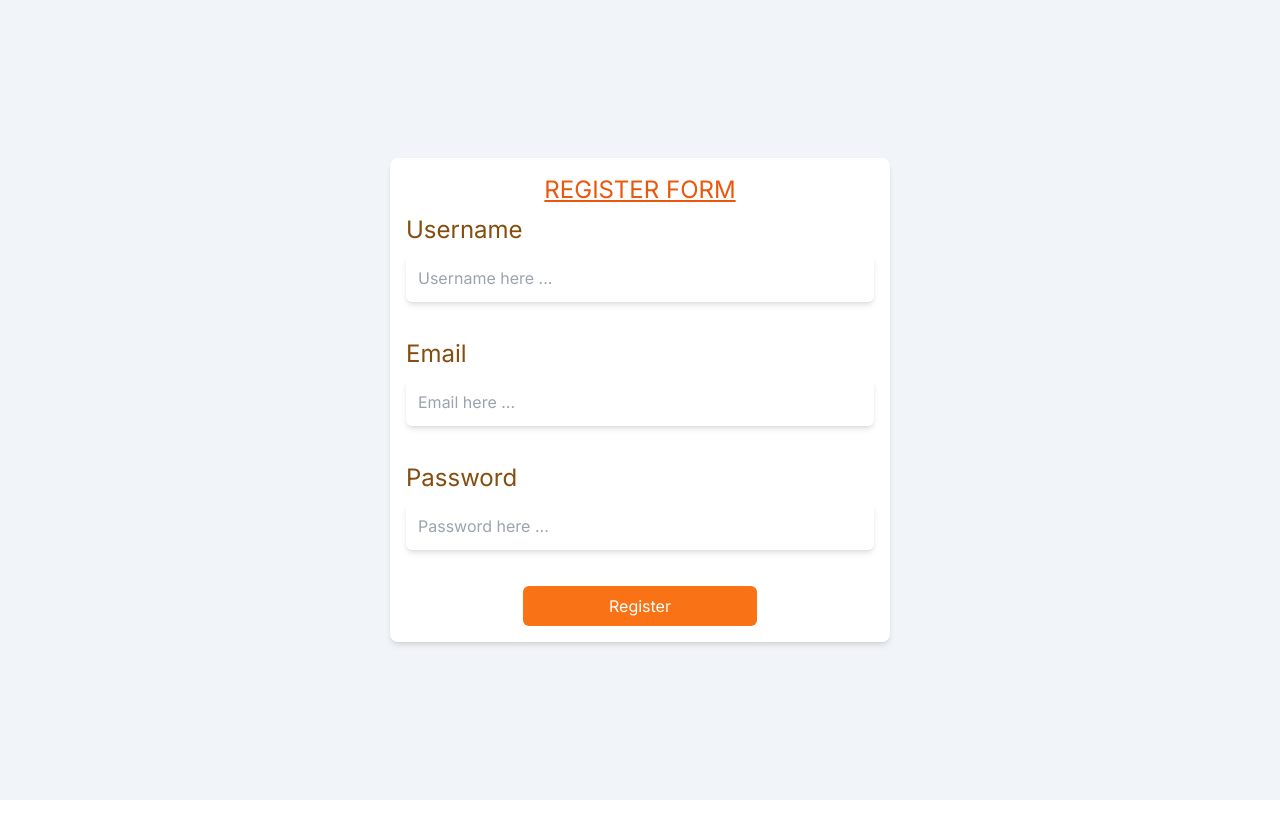
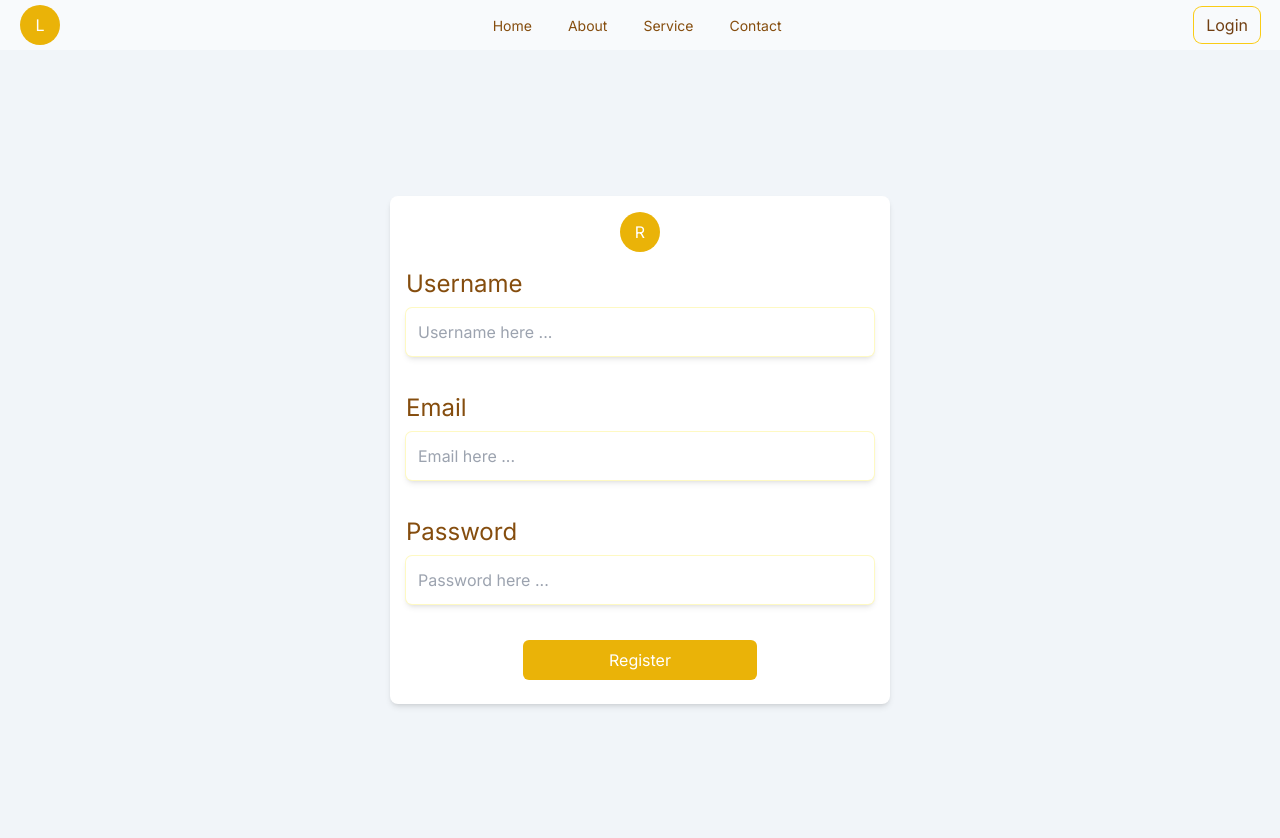
Before and after one commit to Ladalo-Daniel/react-next-js-drilling, a Next.js app: page /registration-form in a window 1280 px wide. Shown: the top 838 px of the page. Before the commit the page ends 800 px from the top, so only its background shows below. Built offline with nearby package versions, Linux system fonts and the light colour scheme.

Commit message:
what a good day!

```diff
--- a/src/app/layout.jsx
+++ b/src/app/layout.jsx
@@ -1,5 +1,6 @@
 import { Inter } from "next/font/google";
 import "./globals.css";
+import Navbar from "@/components/Navbar";
 
 const inter = Inter({ subsets: ["latin"] });
 
@@ -11,7 +12,10 @@ export const metadata = {
 export default function RootLayout({ children }) {
   return (
     <html lang="en">
-      <body className={inter.className}>{children}</body>
+      <body className={inter.className}>
+        <Navbar />
+        {children}
+      </body>
     </html>
   );
 }
--- a/src/app/registration-form/components/Form.jsx
+++ b/src/app/registration-form/components/Form.jsx
@@ -5,7 +5,9 @@ import FormComponent from './FormComponent';
 function Form() {
   return (
     <div className='flex flex-col gap-2 bg-white rounded-lg shadow-md w-[90vw] md:w-[500px] p-4'>
-      <h1 className='text-center text-orange-600 text-2xl underline'>REGISTER FORM</h1>
+      <div className=' flex items-center justify-center rounded-full h-[40px] w-[40px] bg-yellow-500 self-center'>
+        <p className=' text-center text-white'>R</p>
+      </div>
       <FormComponent />
     </div>
   );
--- a/src/app/registration-form/components/FormComponent.jsx
+++ b/src/app/registration-form/components/FormComponent.jsx
@@ -55,12 +55,12 @@ function FormComponent() {
 
   return (
     <>
-      <form onSubmit={handleSubmit} className='flex flex-col gap-9'>
+      <form onSubmit={handleSubmit} className='flex flex-col gap-9 py-2'>
         <label htmlFor='username' className='flex flex-col gap-2'>
           <span className='text-yellow-800 text-2xl'>Username</span>
           <input
             type='text'
-            className='shadow-md rounded-md p-3'
+            className='shadow-md ring-1 ring-yellow-100 outline-none rounded-md p-3'
             placeholder='Username here ...'
             name='username'
             id='username'
@@ -74,7 +74,7 @@ function FormComponent() {
           <input
             type='email'
             placeholder='Email here ...'
-            className='shadow-md rounded-md p-3'
+            className='shadow-md rounded-md p-3 ring-1 ring-yellow-100 outline-none'
             name='email'
             id='email'
             value={formData.email}
@@ -87,7 +87,7 @@ function FormComponent() {
           <input
             type='password'
             placeholder='Password here ...'
-            className='shadow-md rounded-md p-3'
+            className='shadow-md rounded-md p-3 ring-1 ring-yellow-100 outline-none'
             name='password'
             id='password'
             value={formData.password}
@@ -95,7 +95,7 @@ function FormComponent() {
           />
           {errors.password && <p className='text-red-500'>{errors.password}</p>}
         </label>
-        <button type='submit' className='bg-orange-500 text-white rounded-md p-2 w-1/2 self-center' disabled={loading}>
+        <button type='submit' className='bg-yellow-500 text-white rounded-md p-2 w-1/2 self-center' disabled={loading}>
           {loading ? "Congrats!" : 'Register'}
         </button>
         {successMessage && <p className='text-green-500 text-center ring-1 p-2 ring-green-300'>{successMessage}</p>}
--- a/src/app/registration-form/page.jsx
+++ b/src/app/registration-form/page.jsx
@@ -3,7 +3,7 @@ import Form from './components/Form'
 
 function UserRegistrationPage() {
   return (
-    <main className=' bg-slate-100 h-screen flex items-center justify-center'>
+    <main className=' bg-slate-100 min-h-[100vh] flex items-center justify-center md:py-9'>
       <Form />
     </main>
   )
--- /dev/null
+++ b/src/components/Navbar.jsx
@@ -0,0 +1,106 @@
+"use client"
+
+import { MenuIcon, X } from 'lucide-react'
+import Link from 'next/link'
+import { useRouter } from 'next/navigation'
+import React, { useEffect, useRef, useState } from 'react'
+
+const navItems = [
+    {
+        name: "Home",
+        link: "/",
+    },
+    {
+        name: "About",
+        link: "#",
+
+    },
+    {
+        name: "Service",
+        link: "#",
+
+    },
+    {
+        name: "Contact",
+        link: "#",
+
+    }
+]
+
+function Navbar() {
+
+    const [mobileNav, setMobileNav] = useState(false)
+    const navRef = useRef(null)
+
+    const handleMobileOpen = () => {
+        setMobileNav(!mobileNav)
+    }
+
+    const rounter = useRouter()
+
+
+
+  return (
+    <nav className=' flex flex-row items-center justify-between bg-slate-50 w-full h-[50px] sticky top-0'>
+        {/* IMAGELOGO_HERE */}
+        <div className=' flex flex-row gap-2 items-center px-5'>
+            <div className=' md:hidden' onClick={handleMobileOpen}>
+                {
+                    mobileNav ?
+                    (
+                     <X size={25} className=' text-yellow-900' />
+                    ) :
+                    (
+                     <MenuIcon size={30} className=' text-yellow-900' />
+                    )
+                }
+            </div>
+            <Link href="/" className=' flex items-center justify-center rounded-full h-[30px] w-[30px] md:h-[40px] md:w-[40px] bg-yellow-500 self-center'>
+            <p className=' text-center text-white'>L</p>
+           </Link>
+        </div>
+
+        {/* DESKTOP_MENU */}
+
+      <ul className=' md:flex flex-row items-center gap-3 hidden '>
+        {navItems.map((item, idx) => (
+            <li key={idx} >
+                <Link
+                href={item.link}
+                className={`px-3 py-1.5 text-sm text-yellow-800 duration-100 hover:border rounded-lg hover:border-yellow-600 active:shadow-lg `}
+                >{item.name}</Link>
+            </li>
+        ))}
+      </ul>
+
+       {/* LOGIN_BUTTON */}
+      <Link
+      href="/registration-form"
+      onClick={mobileNav && handleMobileOpen}
+      className=' ring-1 ring-yellow-400 py-1.5 text-yellow-900 rounded-lg px-3 mr-5'
+      >Login</Link>
+
+
+      {/* MOBILEMENU */}
+     {
+       mobileNav &&
+        (
+            <ul ref={navRef} className=' flex flex-col md:hidden  gap-3 top-[50px] absolute bg-slate-50 h-[100vh] w-[35vw] px-3 py-7 duration-1000  '>
+            {navItems.map((item, idx) => (
+                <li key={idx} >
+                    <Link
+                    href={item.link}
+                    onClick={handleMobileOpen}
+                    className="px-3 py-1.5 text-sm text-yellow-800 duration-100 hover:border rounded-lg hover:border-yellow-600 active:shadow-lg"
+                    >{item.name}</Link>
+                </li>
+            ))}
+          </ul>
+        )
+      }
+
+    </nav>
+  )
+}
+
+export default Navbar
```
Also changed, not shown: package.json (+6 -5 lines), src/app/task.js (added, +14 -0 lines), 1 other file (tests, documents, lock files or other folders).
